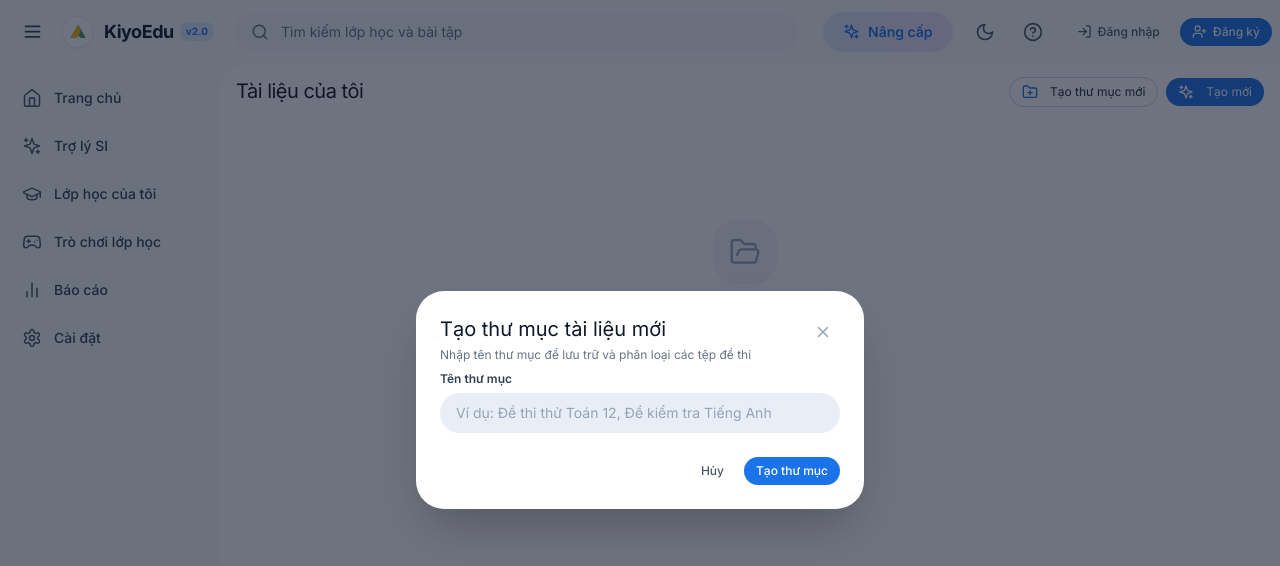
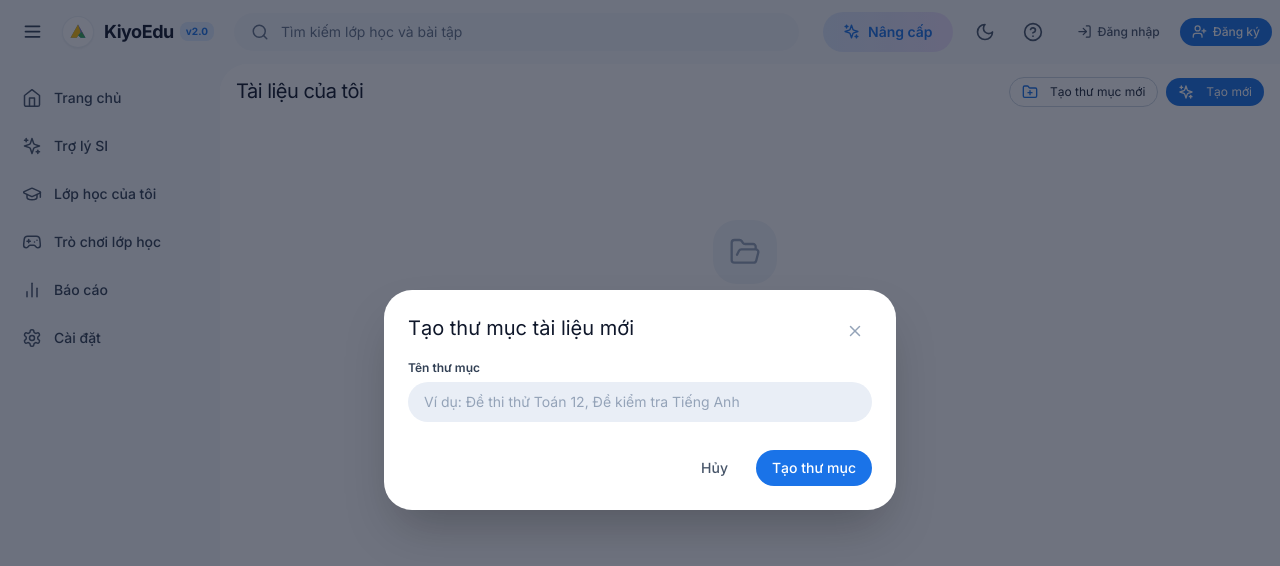
Before and after one commit to nguyenede/edu, a Next.js app in the folder web-hoc-tap/frontend/: page /app/documents in a window 1280 px wide. Both pictures are taken after a click on the button "Tạo thư mục mới". Shown: the top 566 px of the page. Built offline with nearby package versions, Linux system fonts and the light colour scheme.

Commit message:
fix(documents): remove folder modal description and enlarge modal size

```diff
--- a/web-hoc-tap/frontend/src/app/app/documents/page.tsx
+++ b/web-hoc-tap/frontend/src/app/app/documents/page.tsx
@@ -2322,9 +2322,9 @@ function DocumentsPageContent() {
         isOpen={isCreateFolderOpen}
         onClose={() => setIsCreateFolderOpen(false)}
         title="Tạo thư mục tài liệu mới"
-        description="Nhập tên thư mục để lưu trữ và phân loại các tệp đề thi"
+        maxWidth="lg"
       >
-        <form onSubmit={handleCreateFolder} className="space-y-4">
+        <form onSubmit={handleCreateFolder} className="space-y-5 pt-1">
           <Input
             label="Tên thư mục"
             placeholder="Ví dụ: Đề thi thử Toán 12, Đề kiểm tra Tiếng Anh"
@@ -2332,11 +2332,11 @@ function DocumentsPageContent() {
             onChange={(e) => setNewFolderName(e.target.value)}
             required
           />
-          <div className="flex justify-end gap-2 pt-2">
-            <Button type="button" variant="ghost" size="sm" onClick={() => setIsCreateFolderOpen(false)}>
+          <div className="flex justify-end gap-3 pt-2">
+            <Button type="button" variant="ghost" size="md" onClick={() => setIsCreateFolderOpen(false)}>
               Hủy
             </Button>
-            <Button type="submit" size="sm">
+            <Button type="submit" size="md">
               Tạo thư mục
             </Button>
           </div>
```
